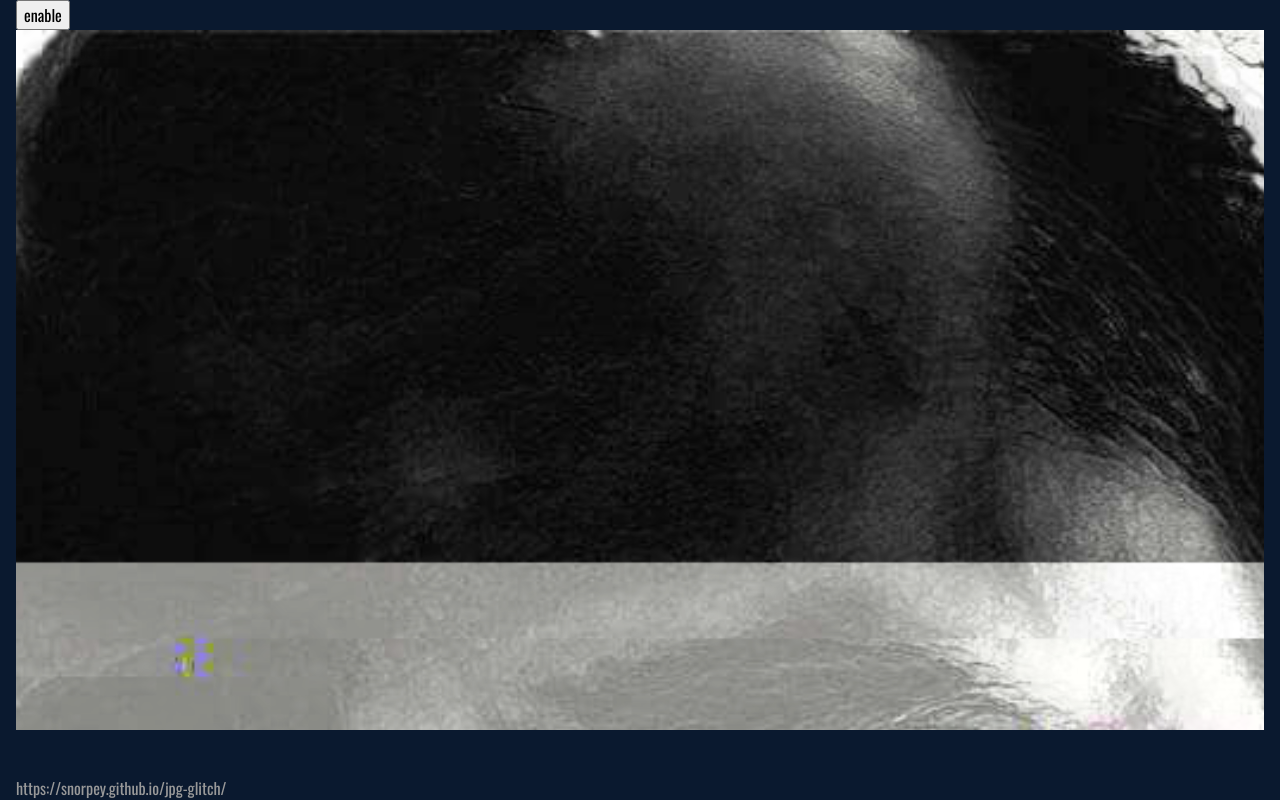
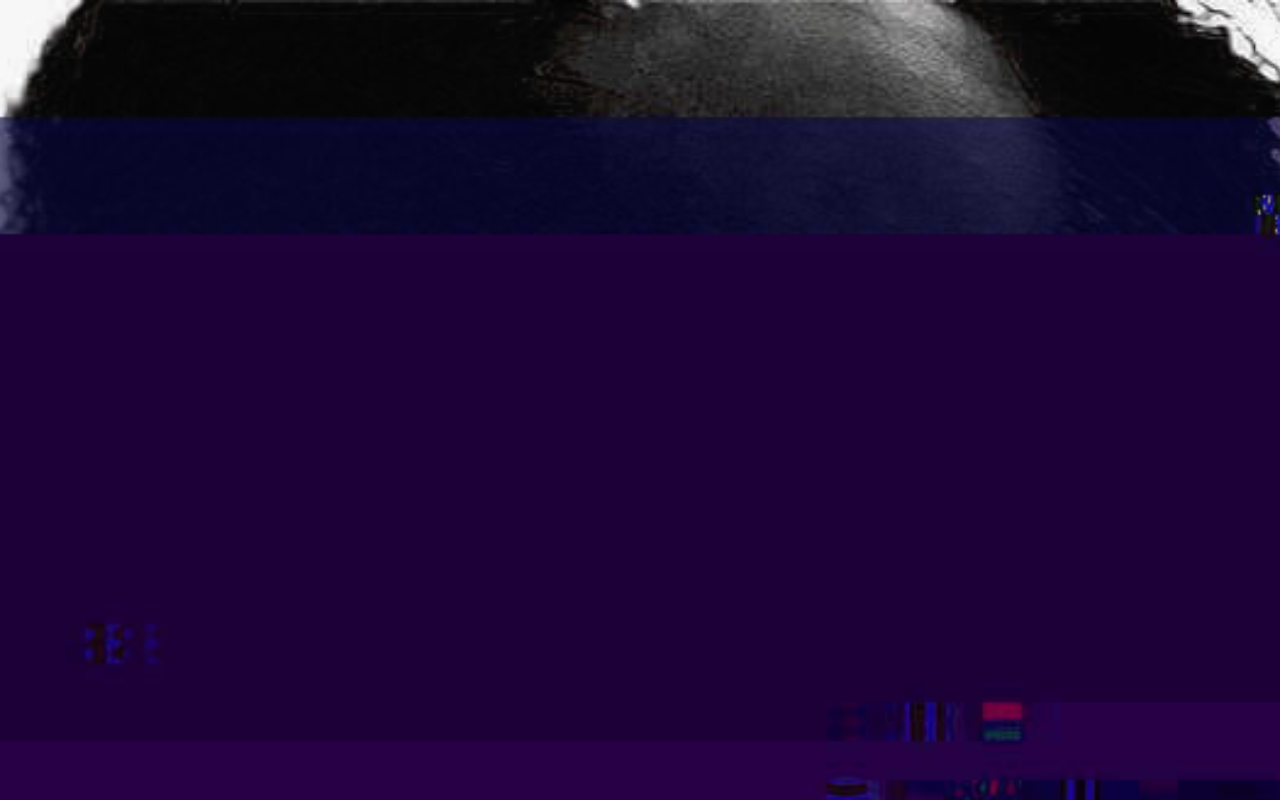
Before and after one commit to DanielVolchek/volchek.dev, a Next.js app: page /test in a window 1280 px wide. Built offline with nearby package versions, Linux system fonts and the light colour scheme.

Commit message:
add glitch

```diff
--- a/src/components/GlitchBackground/GlitchBackground.module.scss
+++ b/src/components/GlitchBackground/GlitchBackground.module.scss
@@ -48,8 +48,11 @@ $glitch-13: "";
 // 	height: 100%;
 // }
 .wrapper {
-	position: relative;
-	height: 100%;
+	position: absolute;
+	top: 0;
+	left: 0;
+	width: 100vw;
+	height: 100vh;
 	min-height: 700px;
 	padding: 20% 10% 10%;
 	background-color: #222;
--- a/src/components/GlitchBackground/GlitchBackground.tsx
+++ b/src/components/GlitchBackground/GlitchBackground.tsx
@@ -5,32 +5,20 @@ type Props = {};
 import styles from "./GlitchBackground.module.scss";
 
 export default function GlitchBackground({}: Props) {
-	const [enabled, setenabled] = useState(true);
-
-	const onclick = () => {
-		setenabled(true);
-		setTimeout(() => setenabled(false), 85);
-	};
-
 	return (
 		<>
-			<button onClick={onclick}>enable</button>
-			{enabled && (
-				<>
-					<div className={styles.wrapper}>
-						<div className={styles.fundal}></div>
-						{/* <div
+			<div className={styles.wrapper}>
+				<div className={styles.fundal}></div>
+				{/* <div
 							className={styles.glitch}
 							data-text="404 NOT FOUND ...">
 							404 NOT FOUND ...
 						</div> */}
-					</div>
+			</div>
 
-					<div className={styles.generator}>
-						https://snorpey.github.io/jpg-glitch/
-					</div>
-				</>
-			)}
+			{/* <div className={styles.generator}>
+				https://snorpey.github.io/jpg-glitch/
+			</div> */}
 		</>
 	);
 }
--- a/src/components/PageToggle/PageToggle.module.scss
+++ b/src/components/PageToggle/PageToggle.module.scss
@@ -12,7 +12,7 @@
 	display: inline-block;
 	margin-left: 0.5em;
 
-	animation: glitch 0.5s infinite;
+	animation: glitch 5s infinite;
 	&::before {
 		content: attr(data-text);
 		position: absolute;
@@ -27,7 +27,7 @@
 		content: attr(data-text);
 		position: absolute;
 		left: -2px;
-		text-shadow: -2px 0 magenta;
+		text-shadow: -2px 0 lightblue;
 		top: 0;
 		animation: noise-2 3s linear infinite alternate-reverse,
 			glitch 5s 5s infinite;
--- a/src/components/PageToggle/_keyframes.scss
+++ b/src/components/PageToggle/_keyframes.scss
@@ -1,6 +1,6 @@
 @keyframes glitch {
 	0% {
-		transform: rotateX(10deg) skewX(45deg);
+		transform: rotateX(10deg) skewX(25deg);
 	}
 	1% {
 		transform: rotateX(0deg) skewX(0deg);
--- a/src/pages/index.tsx
+++ b/src/pages/index.tsx
@@ -10,7 +10,7 @@ const Home: NextPage = () => {
 	return (
 		<>
 			<Head>
-				<title>Volchek.Dev</title>
+				<title>Volchek Dev</title>
 			</Head>
 			{appState === "Developer" ? <Developer /> : <Dreamer />}
 		</>
```
Also changed, not shown: src/components/PageToggle/PageToggle.tsx (+14 -10 lines).
